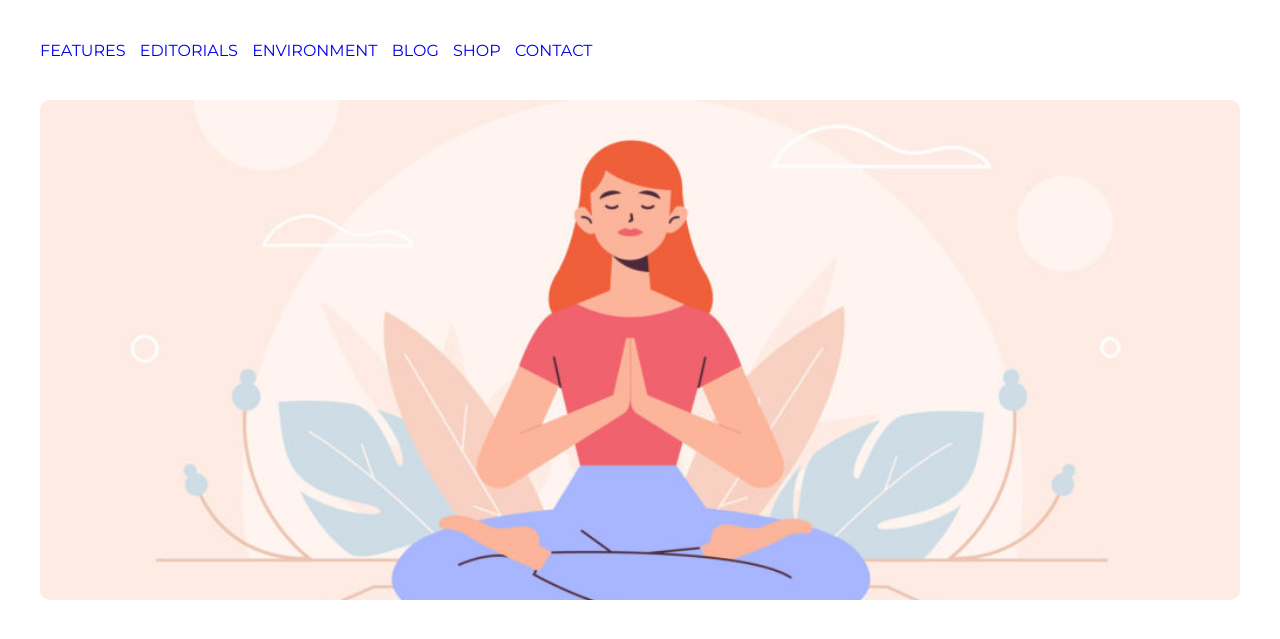
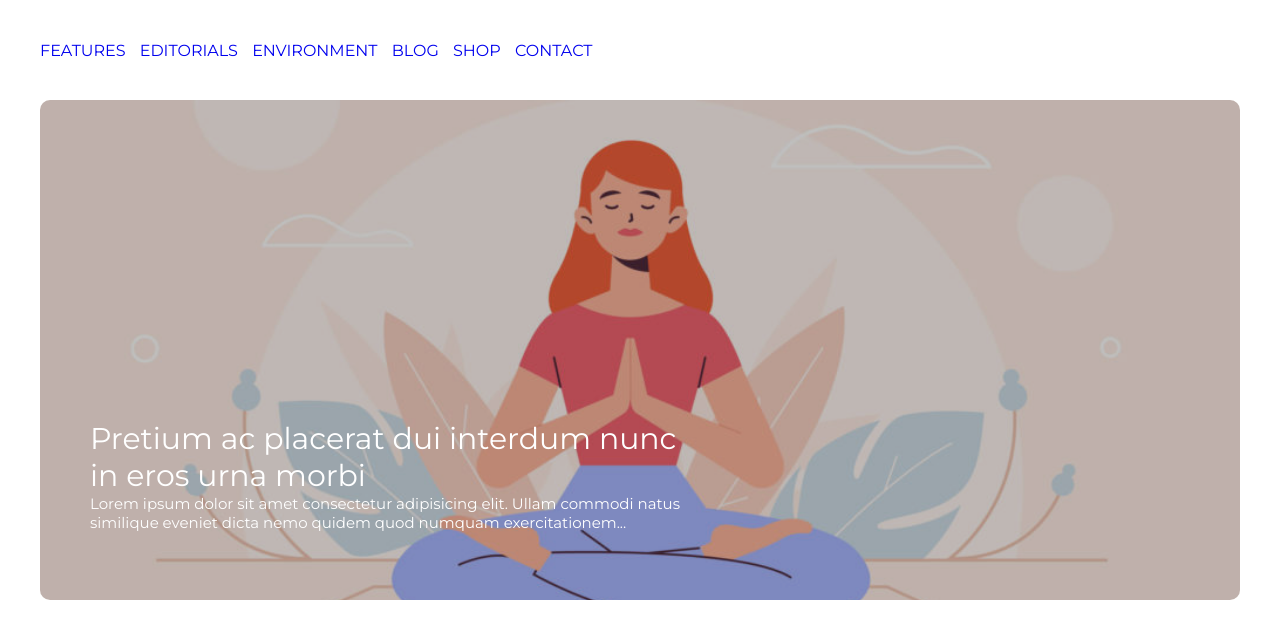
Before and after one commit to Eliana-Abate/htmlcss-wp, a plain HTML site: page index.html in a window 1280 px wide. Shown: the part 83-722 px from the top of the page. Drawn offline with Linux system fonts and the light colour scheme.

Commit message:
Added paragraph to ".spotlight" section - completed

```diff
--- a/css/style.css
+++ b/css/style.css
@@ -55,3 +55,25 @@ a:visited {
     background-repeat: no-repeat;
     background-position: center;
 }
+
+.dark-cover {
+    width: 100%;
+    height: 100%;
+    background-color: rgba(0, 0, 0, 0.25);
+    border-radius: 10px;
+}
+
+.spotlight-text {
+    color:white;
+    padding-left: 50px;
+    padding-top: 320px;
+    padding-right: 550px;
+}
+
+#spotlight-title {
+    font-size: 30px;
+}
+
+#spotlight-description {
+    font-size: 15px;
+}
--- a/index.html
+++ b/index.html
@@ -31,8 +31,11 @@
         <!--Main-->
         <main>
             <section class="spotlight">
-                <div></div>
-
+                <div class="dark-cover">
+                    <div class="spotlight-text">
+                        <p id="spotlight-title">Pretium ac placerat dui interdum nunc in eros urna morbi</p>
+                        <p id="spotlight-description">Lorem ipsum dolor sit amet consectetur adipisicing elit. Ullam commodi natus similique eveniet dicta nemo quidem quod numquam exercitationem...</p>
+                    </div>
             </section>
 
         </main>
```
